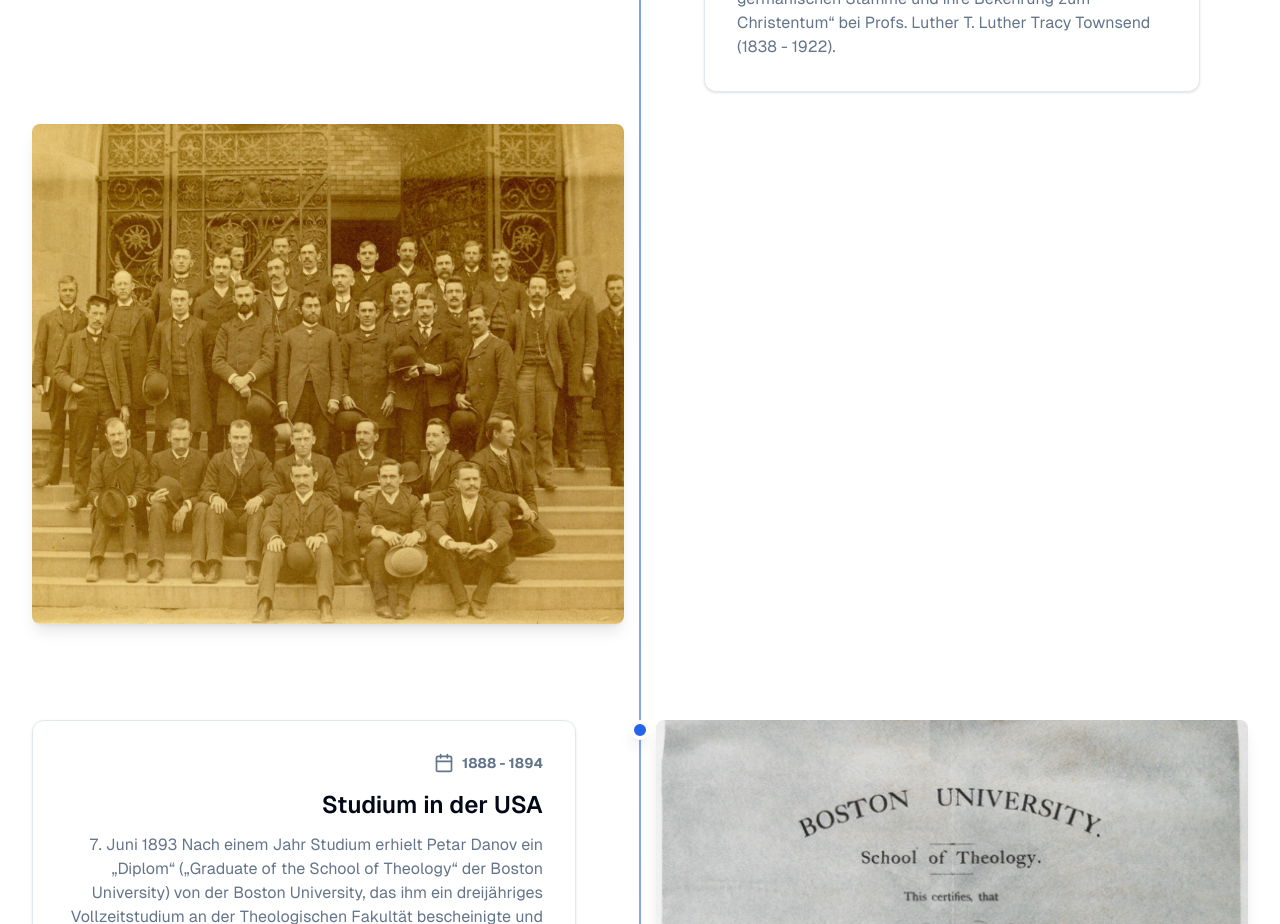
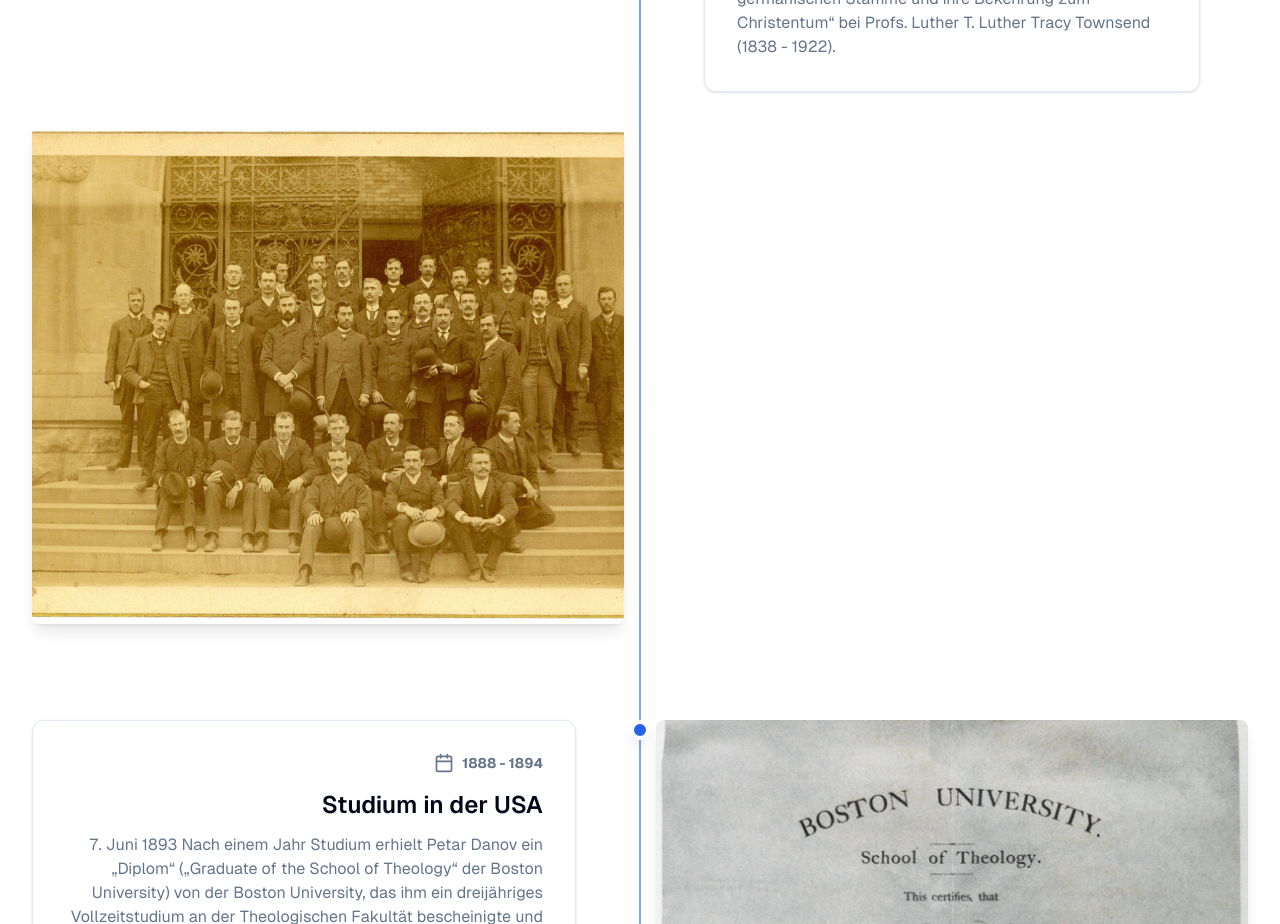
Before and after one commit to mkireva/beinsa-project, a Next.js app: page /bio in a window 1280 px wide. Shown: the part 6040-6964 px from the top of the page. Built offline with nearby package versions, Linux system fonts and the light colour scheme.

Commit message:
fix: image wip 1

```diff
--- a/src/components/Timeline.tsx
+++ b/src/components/Timeline.tsx
@@ -65,7 +65,7 @@ const timelineEvents: TimelineEvent[] = [
     title: "Studium in der USA",
     description:
       "Am 12. Oktober 1892 wurde Petar Danov ohne Prüfung als Sonderstudent an der Theologischen Fakultät der Universität Boston unter der Nummer 1615 immatrikuliert. Am 15. April 1893 schloss er sein Studium mit der Diplomarbeit zum Thema „Die Wanderung der germanischen Stämme und ihre Bekehrung zum Christentum“ bei Profs. Luther T. Luther Tracy Townsend (1838 - 1922).",
-    image: "/images/beinsa-usa.jpg",
+    image: "/images/beinsa-usa1.jpg",
   },
   {
     date: "1888 - 1894",
```
Also changed, not shown: public/images/beinsa-usa1.jpg (added).
